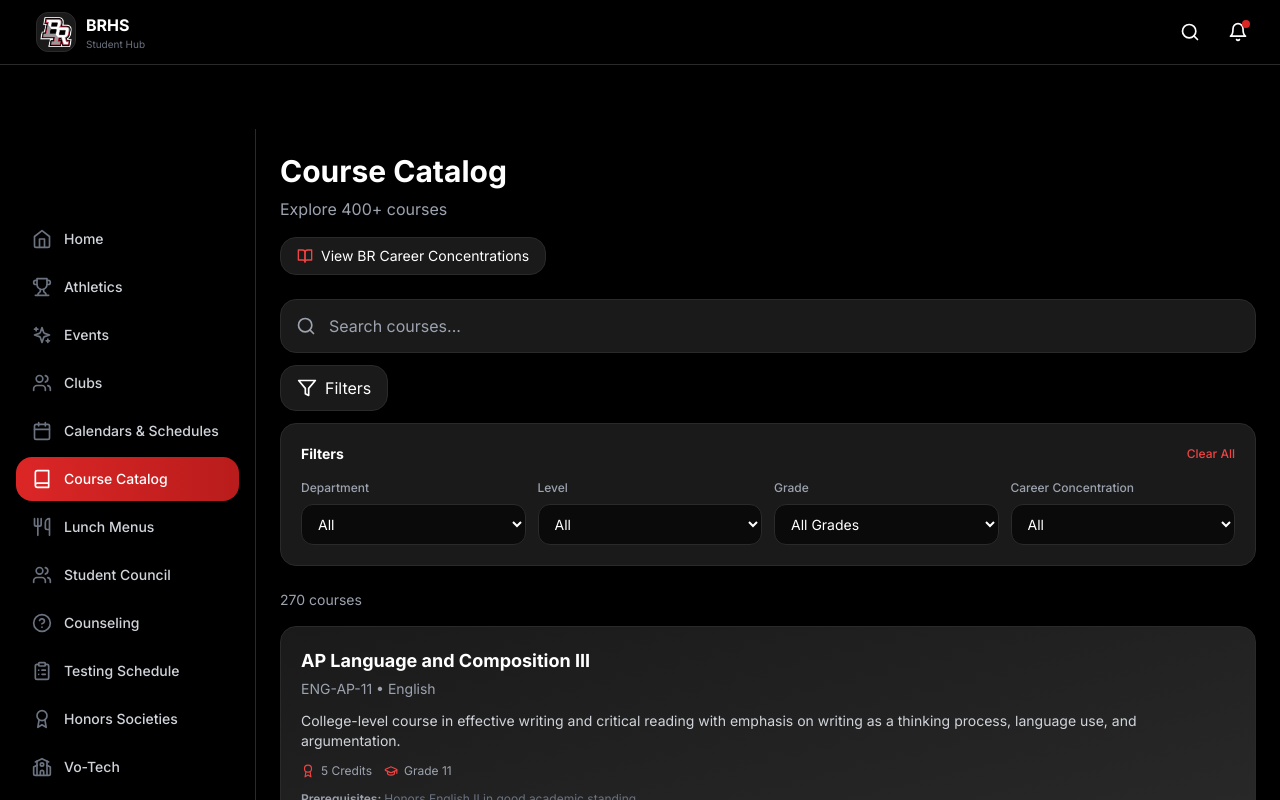
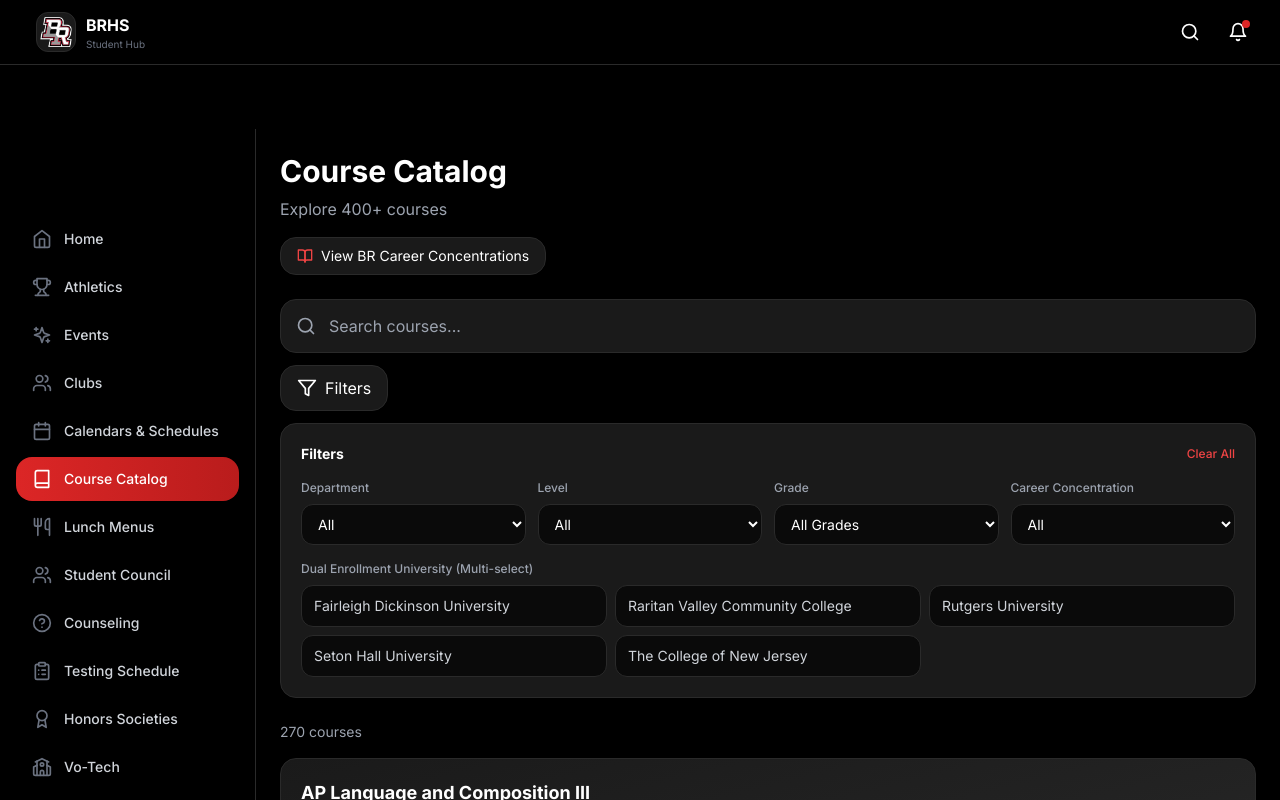
Before and after one commit to Cellius-1/brhs, a Next.js app: page /courses in a window 1280 px wide. Both pictures are taken after a click on the button "Filters". Shown: the top 800 px of the page. Built offline with nearby package versions, Linux system fonts and the light colour scheme.

Commit message:
feat: add dual enrollment university filter to CoursesContent

```diff
--- a/app/courses/page.tsx
+++ b/app/courses/page.tsx
@@ -157,6 +157,15 @@ const concentrationCourseMap: Record<ConcentrationName, string[]> = {
 
 const concentrationTagPrefix = 'Concentration: '
 
+const normalizeDualEnrollmentUniversities = (value: string): string[] => {
+  return value
+    .replace(/\(.*?\)/g, '')
+    .replace(/\bRVCC\b/g, 'Raritan Valley Community College')
+    .split(/\s+or\s+|\/|,/i)
+    .map((name) => name.trim())
+    .filter(Boolean)
+}
+
 const courses: Course[] = [
 // =========================
 // ENGLISH – REQUIRED COURSES
@@ -3365,6 +3374,7 @@ function CoursesContent() {
   const [selectedLevel, setSelectedLevel] = useState<string>('All')
   const [selectedGrade, setSelectedGrade] = useState<number | null>(null)
   const [selectedConcentration, setSelectedConcentration] = useState<string>('All')
+  const [selectedDualEnrollmentUniversities, setSelectedDualEnrollmentUniversities] = useState<string[]>([])
   const [showFilters, setShowFilters] = useState(false)
 
   const coursesWithConcentrationTags = useMemo(() => {
@@ -3388,6 +3398,13 @@ function CoursesContent() {
   const levels = ['All', 'Academic', 'Honors', 'AP', 'Elective']
   const grades = [9, 10, 11, 12]
   const concentrationOptions = ['All', ...concentrationNames]
+  const dualEnrollmentUniversities = Array.from(
+    new Set(
+      coursesWithConcentrationTags
+        .filter((course) => Boolean(course.dualEnrollment))
+        .flatMap((course) => normalizeDualEnrollmentUniversities(course.dualEnrollment!))
+    )
+  ).sort()
 
   const filteredCourses = useMemo(() => {
     return coursesWithConcentrationTags.filter(course => {
@@ -3403,16 +3420,46 @@ function CoursesContent() {
       const matchesConcentration =
         selectedConcentration === 'All' ||
         course.tags.includes(`${concentrationTagPrefix}${selectedConcentration}`)
-
-      return matchesSearch && matchesDepartment && matchesLevel && matchesGrade && matchesConcentration
+      const matchesDualEnrollment =
+        selectedDualEnrollmentUniversities.length === 0 ||
+        (Boolean(course.dualEnrollment) &&
+          normalizeDualEnrollmentUniversities(course.dualEnrollment!).some((university) =>
+            selectedDualEnrollmentUniversities.includes(university)
+          ))
+
+      return (
+        matchesSearch &&
+        matchesDepartment &&
+        matchesLevel &&
+        matchesGrade &&
+        matchesConcentration &&
+        matchesDualEnrollment
+      )
     })
-  }, [searchTerm, selectedDepartment, selectedLevel, selectedGrade, selectedConcentration, coursesWithConcentrationTags])
+  }, [
+    searchTerm,
+    selectedDepartment,
+    selectedLevel,
+    selectedGrade,
+    selectedConcentration,
+    selectedDualEnrollmentUniversities,
+    coursesWithConcentrationTags,
+  ])
+
+  const toggleDualEnrollmentUniversity = (university: string) => {
+    setSelectedDualEnrollmentUniversities((current) =>
+      current.includes(university)
+        ? current.filter((item) => item !== university)
+        : [...current, university]
+    )
+  }
 
   const clearFilters = () => {
     setSelectedDepartment('All')
     setSelectedLevel('All')
     setSelectedGrade(null)
     setSelectedConcentration('All')
+    setSelectedDualEnrollmentUniversities([])
   }
 
   React.useEffect(() => {
@@ -3470,7 +3517,7 @@ function CoursesContent() {
           >
             <Filter className="w-5 h-5" />
             <span>Filters</span>
-            {(selectedDepartment !== 'All' || selectedLevel !== 'All' || selectedGrade || selectedConcentration !== 'All') && (
+            {(selectedDepartment !== 'All' || selectedLevel !== 'All' || selectedGrade || selectedConcentration !== 'All' || selectedDualEnrollmentUniversities.length > 0) && (
               <span className="bg-primary text-white px-2 py-0.5 rounded-full text-xs">Active</span>
             )}
           </button>
@@ -3544,6 +3591,30 @@ function CoursesContent() {
                       <option key={concentration} value={concentration}>{concentration}</option>
                     ))}
                   </select>
+                </div>
+              </div>
+
+              <div>
+                <label className="block text-xs font-medium text-gray-400 mb-2">Dual Enrollment University (Multi-select)</label>
+                <div className="grid grid-cols-1 sm:grid-cols-2 lg:grid-cols-3 gap-2">
+                  {dualEnrollmentUniversities.map((university) => {
+                    const isSelected = selectedDualEnrollmentUniversities.includes(university)
+                    return (
+                      <button
+                        key={university}
+                        type="button"
+                        onClick={() => toggleDualEnrollmentUniversity(university)}
+                        className={`px-3 py-2.5 rounded-xl border text-left text-sm transition-colors ${
+                          isSelected
+                            ? 'bg-red-600/20 border-red-500 text-white'
+                            : 'bg-dark-900 border-dark-700 text-gray-300 hover:border-red-600/60'
+                        }`}
+                        aria-pressed={isSelected}
+                      >
+                        {university}
+                      </button>
+                    )
+                  })}
                 </div>
               </div>
             </div>
```
